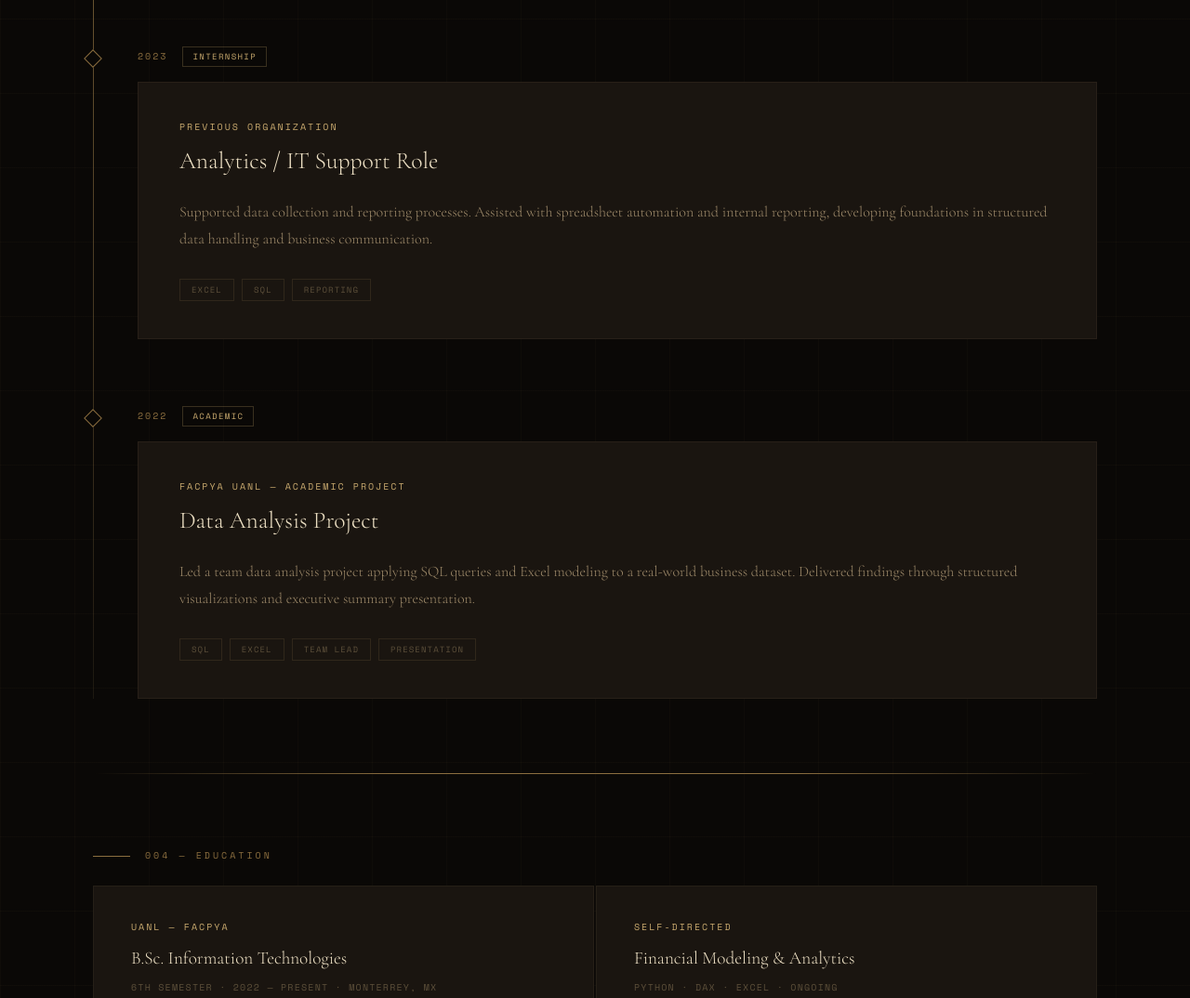
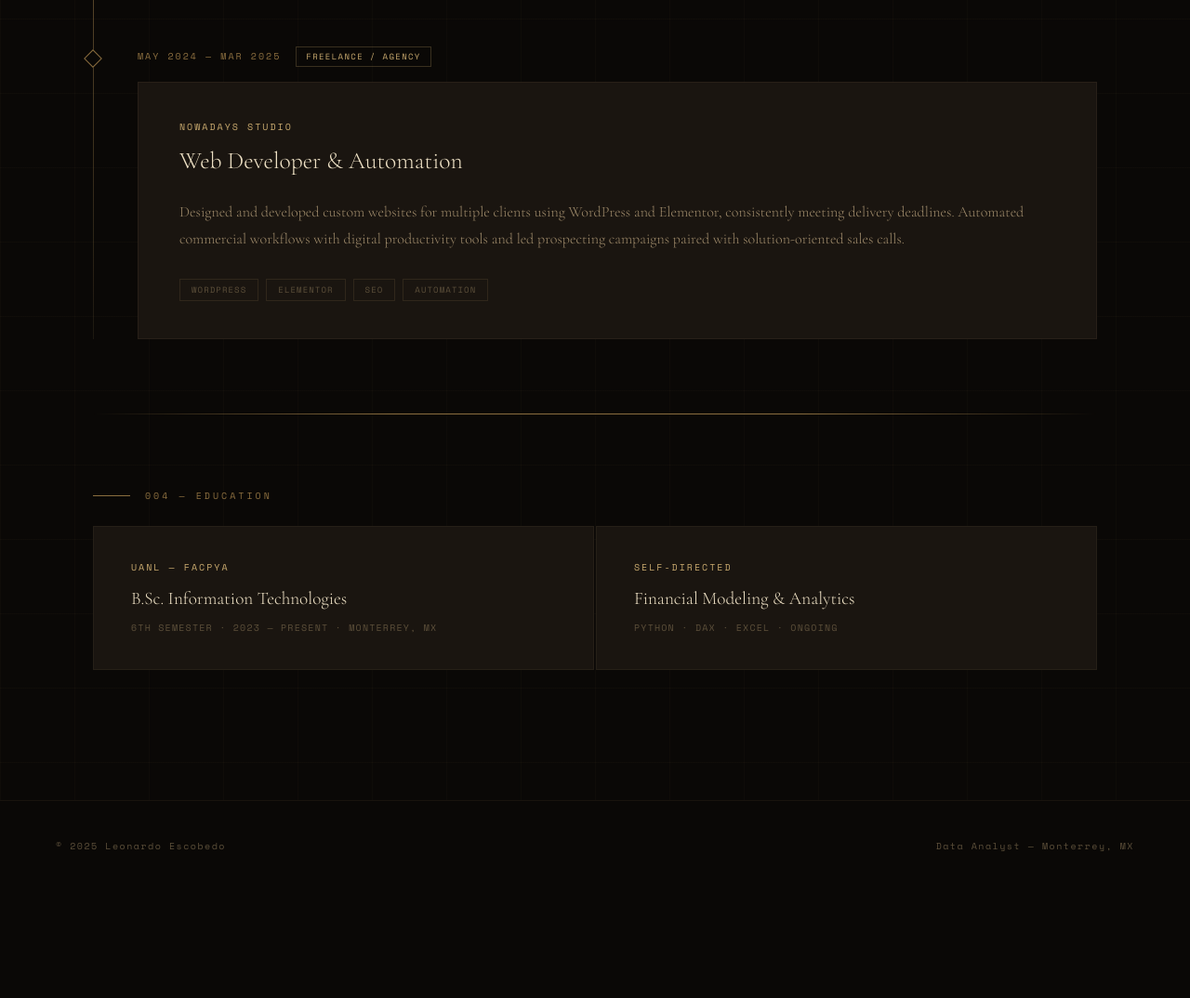
Before and after one commit to LeoEsco/portafolio, a plain HTML site: page experience.html in a window 1280 px wide. Shown: the part 860-1934 px from the top of the page at 93% size. After the commit the page ends 1820 px from the top, so only its background shows below. Drawn offline with nearby package versions, Linux system fonts and the light colour scheme.

Commit message:
Agregando data actualizada

```diff
--- a/experience.html
+++ b/experience.html
@@ -273,7 +273,7 @@
         <div class="timeline-item current reveal">
           <div class="timeline-dot"></div>
           <div class="timeline-meta">
-            <span class="timeline-date">2024 — Present</span>
+            <span class="timeline-date">Aug 2025 — Present</span>
             <span class="timeline-badge current">Current</span>
           </div>
           <div class="timeline-content">
@@ -302,48 +302,25 @@
         <div class="timeline-item reveal reveal-delay-1">
           <div class="timeline-dot"></div>
           <div class="timeline-meta">
-            <span class="timeline-date">2023</span>
-            <span class="timeline-badge">Internship</span>
+            <span class="timeline-date">May 2024 — Mar 2025</span>
+            <span class="timeline-badge">Freelance / Agency</span>
           </div>
           <div class="timeline-content">
-            <div class="timeline-company">Previous Organization</div>
-            <div class="timeline-role">Analytics / IT Support Role</div>
+            <div class="timeline-company">Nowadays Studio</div>
+            <div class="timeline-role">Web Developer & Automation</div>
             <p class="timeline-desc">
-              Supported data collection and reporting processes. Assisted with
-              spreadsheet automation and internal reporting, developing foundations
-              in structured data handling and business communication.
+              Designed and developed custom websites for multiple clients using WordPress and Elementor, consistently meeting delivery deadlines. Automated commercial workflows with digital productivity tools and led prospecting campaigns paired with solution-oriented sales calls.
             </p>
             <div class="timeline-tags">
-              <span class="timeline-tag">Excel</span>
-              <span class="timeline-tag">SQL</span>
-              <span class="timeline-tag">Reporting</span>
+              <span class="timeline-tag">WordPress</span>
+              <span class="timeline-tag">Elementor</span>
+              <span class="timeline-tag">SEO</span>
+              <span class="timeline-tag">Automation</span>
             </div>
           </div>
         </div>
 
-        <!-- Placeholder 3 -->
-        <div class="timeline-item reveal reveal-delay-2">
-          <div class="timeline-dot"></div>
-          <div class="timeline-meta">
-            <span class="timeline-date">2022</span>
-            <span class="timeline-badge">Academic</span>
-          </div>
-          <div class="timeline-content">
-            <div class="timeline-company">FACPYA UANL — Academic Project</div>
-            <div class="timeline-role">Data Analysis Project</div>
-            <p class="timeline-desc">
-              Led a team data analysis project applying SQL queries and Excel modeling
-              to a real-world business dataset. Delivered findings through structured
-              visualizations and executive summary presentation.
-            </p>
-            <div class="timeline-tags">
-              <span class="timeline-tag">SQL</span>
-              <span class="timeline-tag">Excel</span>
-              <span class="timeline-tag">Team Lead</span>
-              <span class="timeline-tag">Presentation</span>
-            </div>
-          </div>
-        </div>
+
 
       </div>
 
@@ -356,7 +333,7 @@
         <div class="edu-card reveal">
           <div class="edu-school">UANL — FACPYA</div>
           <div class="edu-degree">B.Sc. Information Technologies</div>
-          <div class="edu-detail">6th Semester · 2022 — Present · Monterrey, MX</div>
+          <div class="edu-detail">6th Semester · 2023 — Present · Monterrey, MX</div>
         </div>
         <div class="edu-card reveal reveal-delay-1">
           <div class="edu-school">Self-directed</div>
```
Also changed, not shown: contact.html (+2 -2 lines).
